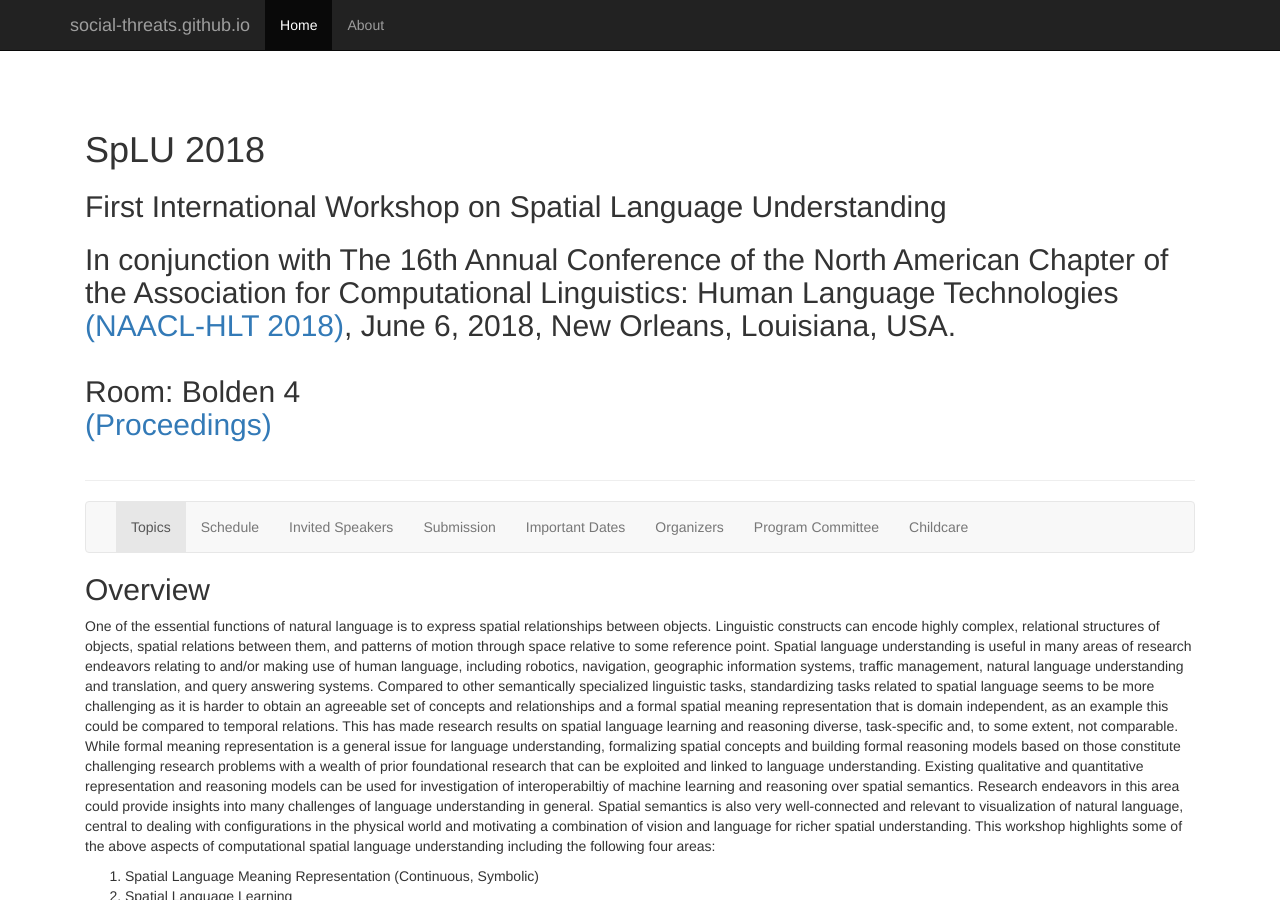
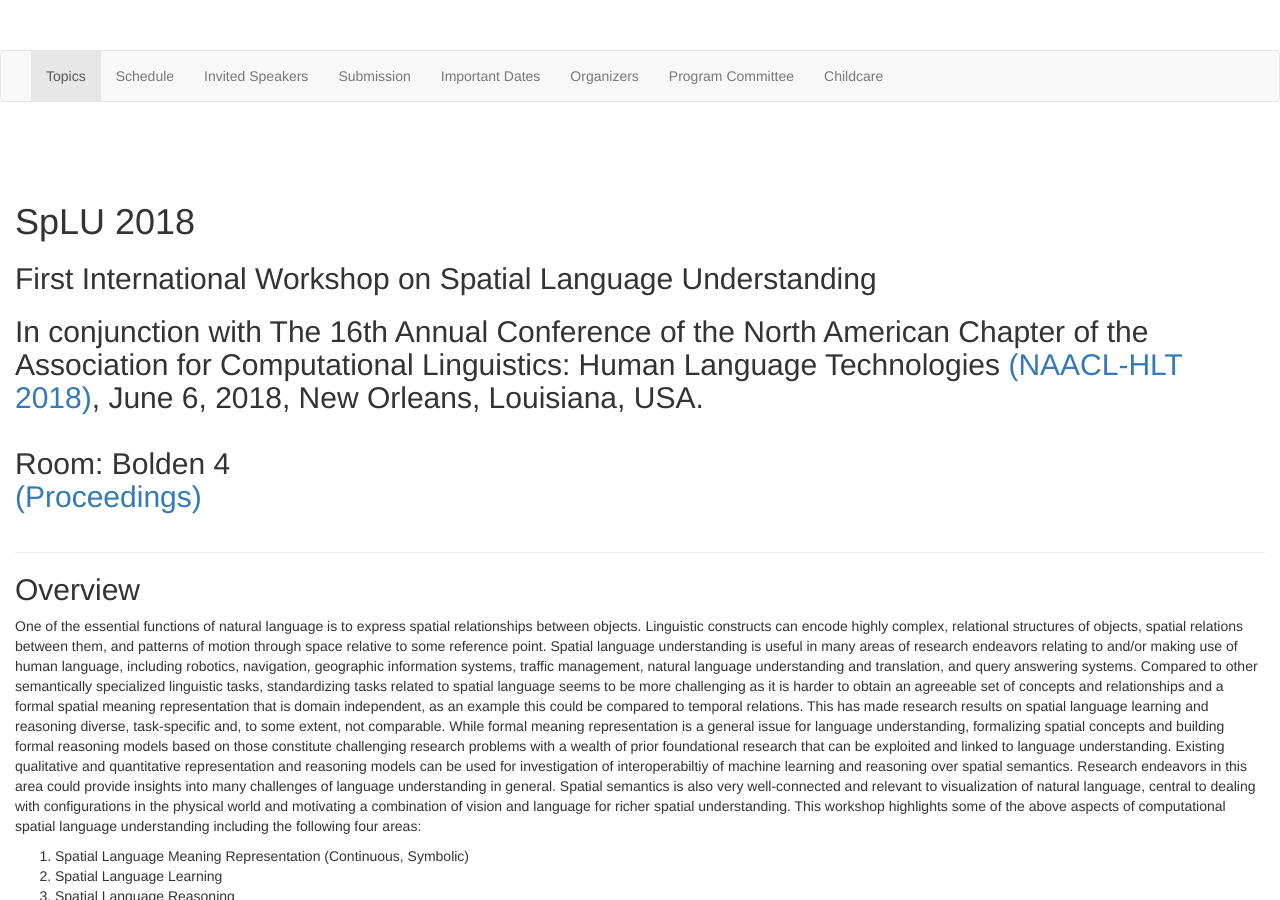
Before and after one commit to social-threats/social-threats.github.io, a Jekyll site: the page built from index.html, in a window 1280 px wide and 900 px high. Built offline with Jekyll 4.4.1, drawn with Linux system fonts in a browser that asks for light colours; nearby versions of some CDN libraries.

Commit message:
moving navbar

```diff
--- a/_layouts/default.html
+++ b/_layouts/default.html
@@ -4,33 +4,47 @@
     <meta charset="utf-8">
     <title>{{ page.title }} - {{ site.title }}</title>
 
-   <link rel="stylesheet" type="text/css" href="{{ site.path }}/css/style.css" >
+    <link rel="stylesheet" type="text/css" href="{{ site.path }}/css/style.css">
 
     <script src="https://ajax.googleapis.com/ajax/libs/jquery/1.11.2/jquery.min.js"></script>
     <script src="{{ site.path }}/js/bootstrap.min.js"></script>
 </head>
 <body>
-  <nav class="navbar navbar-inverse navbar-fixed-top">
-      <div class="container">
+
+<section>
+    <!-- Static navbar -->
+    <nav class="navbar navbar-default">
+        <div class="container-fluid">
             <div class="navbar-header">
-          <button type="button" class="navbar-toggle collapsed" data-toggle="collapse" data-target="#navbar" aria-expanded="false" aria-controls="navbar">
+                <butfton type="button" class="navbar-toggle collapsed" data-toggle="collapse" data-target="#navbar"
+                         aria-expanded="false" aria-controls="navbar">
                     <span class="sr-only">Toggle navigation</span>
                     <span class="icon-bar"></span>
                     <span class="icon-bar"></span>
                     <span class="icon-bar"></span>
                     </button>
-          <a class="navbar-brand" href="#">{{ site.title }}</a>
+
             </div>
-        <div id="navbar" class="collapse navbar-collapse">
+            <div id="navbar" class="navbar-collapse collapse">
                 <ul class="nav navbar-nav">
-            <li class="active"><a href="#">Home</a></li>
-            <li><a href="https://github.com/henrythemes/jekyll-bootstrap-theme">About</a></li>
+                    <li class="active"><a href="#topics">Topics</a></a></li>
+                    <li><a href="#schedule">Schedule</a></li>
+                    <li><a href="#invitedSpeakers">Invited Speakers</a></li>
+                    <li><a href="#submission-info">Submission</a></li>
+                    <li><a href="#important-dates">Important Dates</a></li>
+                    <!--li><a href="#demos">Demos</a></li-->
+                    <!--li><a href="#panel">Panel</a></li-->
+                    <!--li><a href="#submission-info">Submission</a></li-->
+                    <li><a href="#organizers">Organizers</a></li>
+                    <li><a href="#program-commitee">Program Committee</a></li>
+                    <li><a href="https://naacl2018.wordpress.com/2018/01/19/onsite-childcare/"
+                           target="_blank">Childcare</a></li>
                 </ul>
             </div><!--/.nav-collapse -->
-      </div>
+        </div><!--/.container-fluid -->
     </nav>
 
-    <div class="container">
+</section>
 <div class="content">
     {{ content }}
 </div>
--- a/index.html
+++ b/index.html
@@ -15,38 +15,6 @@
         <a href="https://aclanthology.info/volumes/proceedings-of-the-first-international-workshop-on-spatial-language-understanding"> (Proceedings)</a>
     </h2>
     <br>
-
-</section>
-<section>
-    <!-- Static navbar -->
-    <nav class="navbar navbar-default">
-        <div class="container-fluid">
-            <div class="navbar-header">
-                <butfton type="button" class="navbar-toggle collapsed" data-toggle="collapse" data-target="#navbar" aria-expanded="false" aria-controls="navbar">
-                    <span class="sr-only">Toggle navigation</span>
-                    <span class="icon-bar"></span>
-                    <span class="icon-bar"></span>
-                    <span class="icon-bar"></span>
-                    </button>
-
-            </div>
-            <div id="navbar" class="navbar-collapse collapse">
-                <ul class="nav navbar-nav">
-                    <li class="active"><a href="#topics">Topics</a></a></li>
-                    <li><a href="#schedule">Schedule</a></li>
-                    <li><a href="#invitedSpeakers">Invited Speakers</a></li>
-                    <li><a href="#submission-info">Submission</a></li>
-                    <li><a href="#important-dates">Important Dates</a></li>
-                    <!--li><a href="#demos">Demos</a></li-->
-                    <!--li><a href="#panel">Panel</a></li-->
-                    <!--li><a href="#submission-info">Submission</a></li-->
-                    <li><a href="#organizers">Organizers</a></li>
-                    <li><a href="#program-commitee">Program Committee</a></li>
-                    <li><a href="https://naacl2018.wordpress.com/2018/01/19/onsite-childcare/" target="_blank">Childcare</a></li>
-                </ul>
-            </div><!--/.nav-collapse -->
-        </div><!--/.container-fluid -->
-    </nav>
 
 </section>
 
```
Lines whose indentation alone changed are shown as unchanged.
